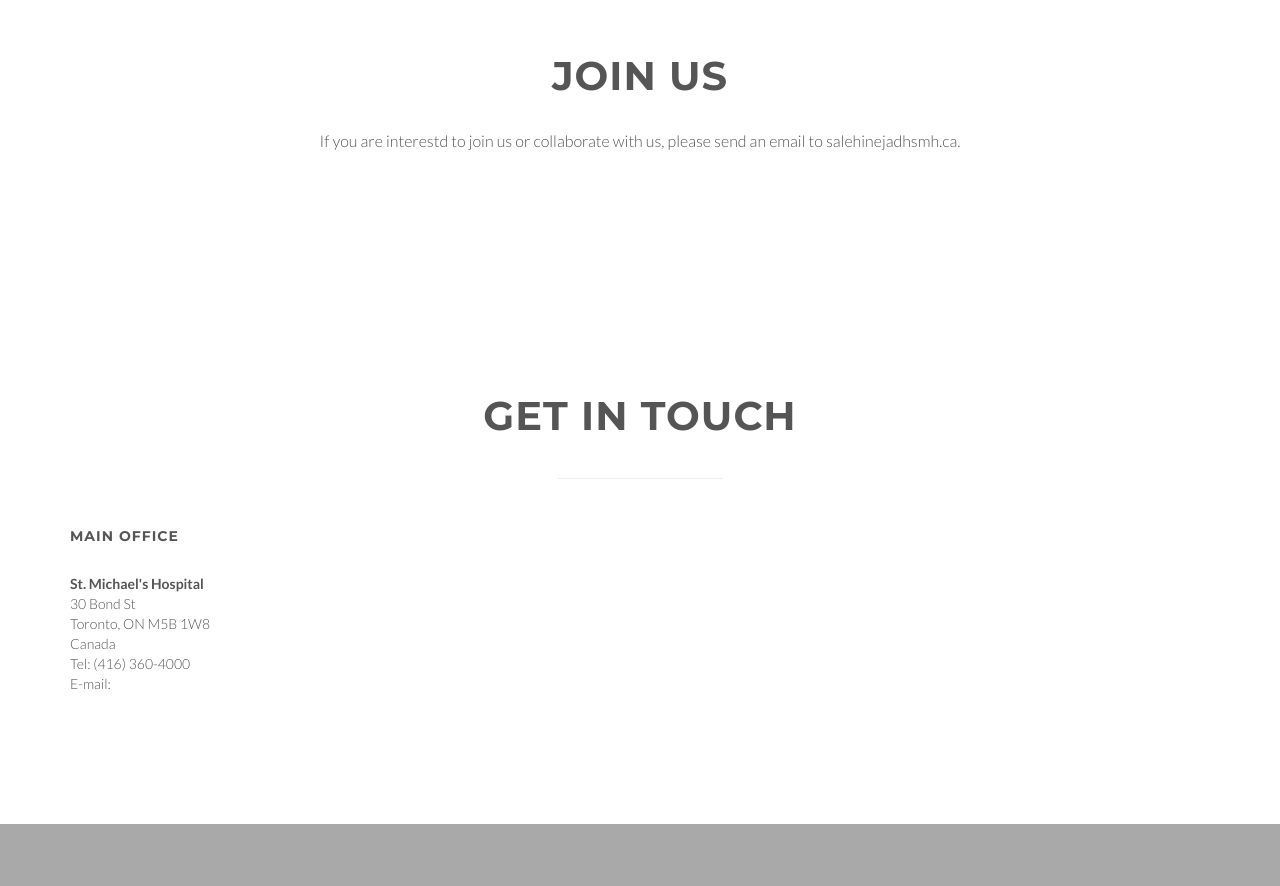
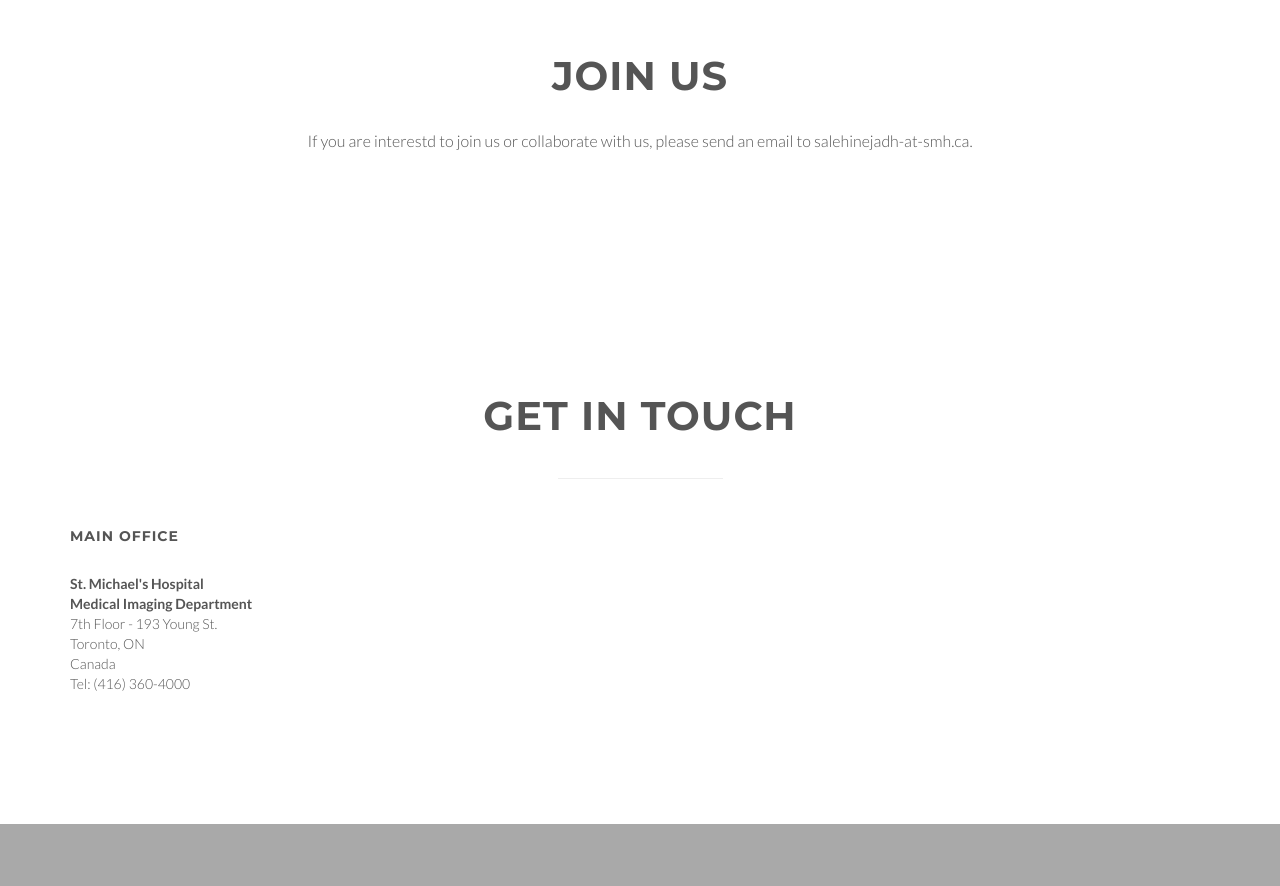
Before and after one commit to salehinejad/mimsmh.github.io, a plain HTML site: page index.html in a window 1280 px wide. Shown: the part 4940-5826 px from the top of the page. Drawn offline with Linux system fonts and the light colour scheme.

Commit message:
Update index.html

```diff
--- a/index.html
+++ b/index.html
@@ -458,7 +458,7 @@
 		<div class="container">
 
 			<div class="row">
-				<p>If you are interestd to join us or collaborate with us, please send an email to salehinejadh<sign>smh.ca.</p>
+				<p>If you are interestd to join us or collaborate with us, please send an email to salehinejadh-at-smh.ca.</p>
 
 			</div>
 		</div>
@@ -494,8 +494,7 @@
 						<h5>Main Office</h5>
 
 						<address>
-							<strong>St. Michael's Hospital </strong><br> 30 Bond St <br> Toronto, ON M5B 1W8 <br> Canada <br> Tel: (416) 360-4000<br>
-							E-mail:
+							<strong>St. Michael's Hospital </strong><br> <strong>Medical Imaging Department </strong><br> 7th Floor - 193 Young St.<br> Toronto, ON <br> Canada <br> Tel: (416) 360-4000<br>
 						</address>
 
 
```
